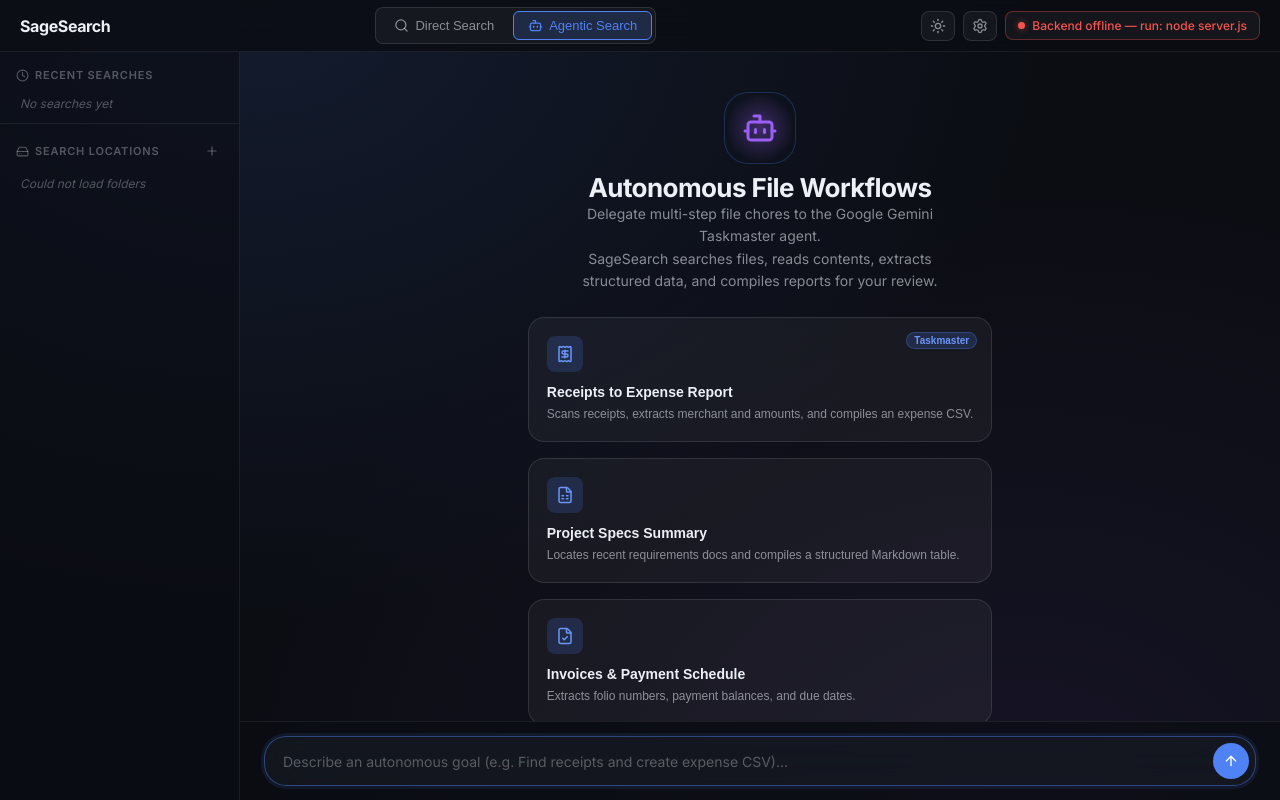
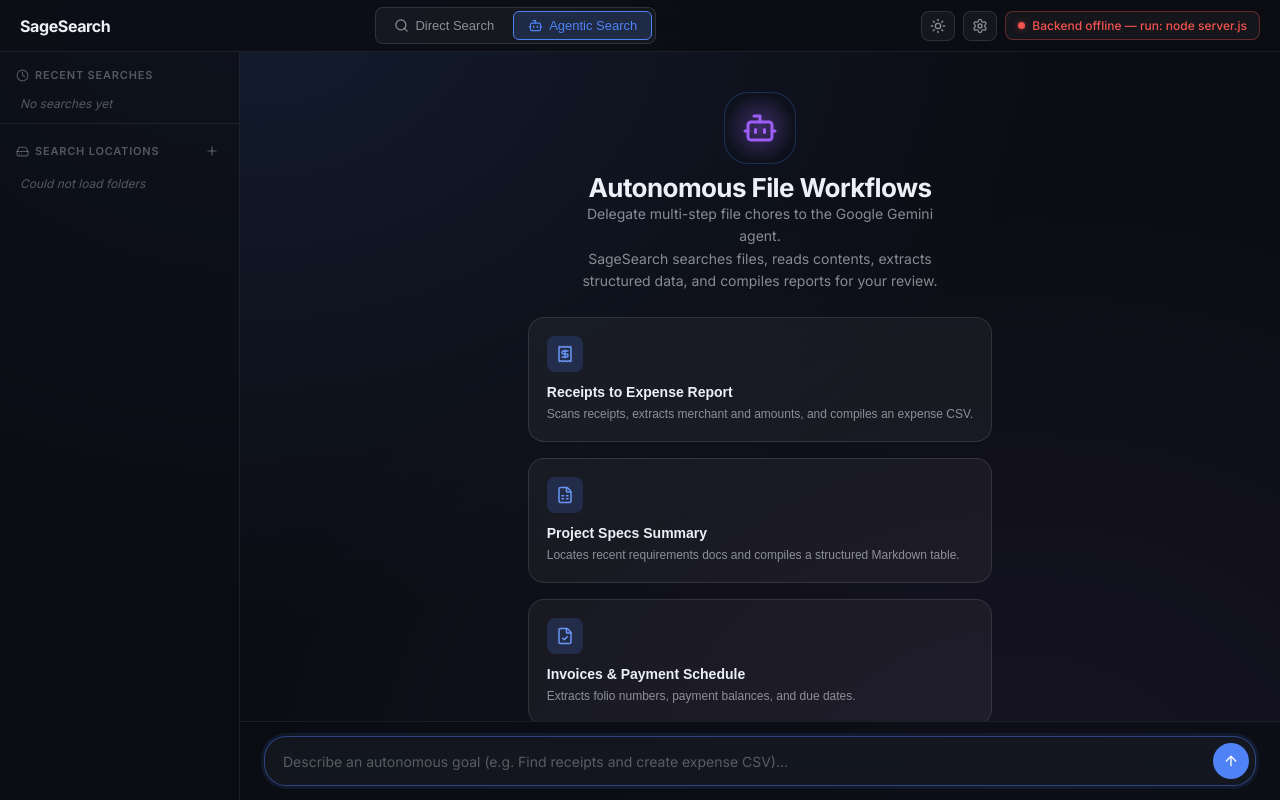
Before and after one commit to gitnyaDanil/SageSearch, a plain HTML site: page frontend/index.html in a window 1280 px wide. Both pictures are taken after a click on the button "Agentic Search". Drawn offline with nearby package versions, Linux system fonts and the light colour scheme; no server answers.

Commit message:
style: remove Taskmaster badge and references from Agentic Search welcome screen

```diff
--- a/frontend/index.html
+++ b/frontend/index.html
@@ -130,7 +130,7 @@
           </div>
           <h1 class="welcome-title">Autonomous File Workflows</h1>
           <p class="welcome-subtitle">
-            Delegate multi-step file chores to the Google Gemini Taskmaster agent.<br />
+            Delegate multi-step file chores to the Google Gemini agent.<br />
             SageSearch searches files, reads contents, extracts structured data, and compiles reports for your review.
           </p>
 
@@ -141,7 +141,6 @@
                 <h3>Receipts to Expense Report</h3>
                 <p>Scans receipts, extracts merchant and amounts, and compiles an expense CSV.</p>
               </div>
-              <span class="recipe-badge">Taskmaster</span>
             </button>
 
             <button class="recipe-card" role="listitem" data-agent-goal="Find all project specification documents from last week and compile a structured summary report">
```
